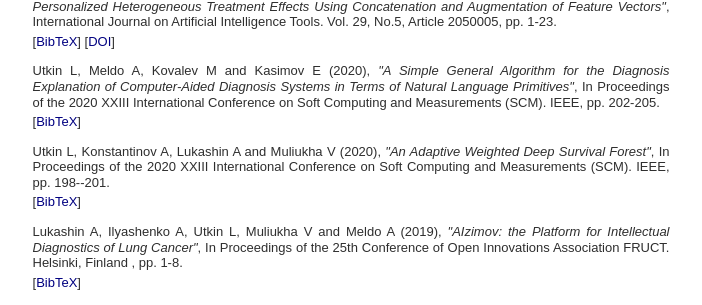
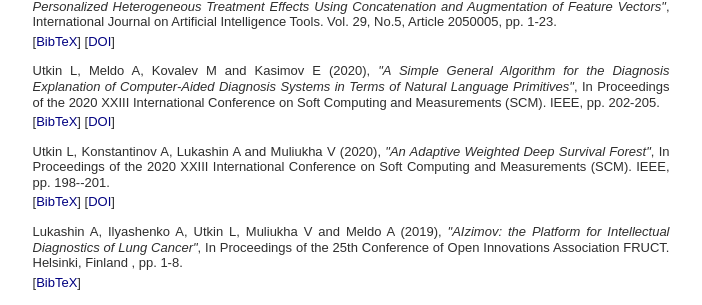
Before and after one commit to levutkin/levutkin.github.io, a Jekyll site: the page publications.html, which Jekyll copies as it is, in a window 1280 px wide and 900 px high, scrolled down 833 px. Shown: the part 146-451 px from the top of the window, without its empty margins (289-991 px from the left). Built offline with Jekyll 4.4.1, drawn with Linux system fonts in a browser that asks for light colours.

Commit message:
Update publications.html

```diff
--- a/publications.html
+++ b/publications.html
@@ -667,21 +667,14 @@ p.infolinks { margin: 0.3em 0em 0em 0em; padding: 0px; }
 </pre></td>
 
 </tr>
-
 <tr id="Utkin-etal-2020a" class="entry">
 	<td>Utkin L, Meldo A, Kovalev M and Kasimov E (2020), <i>"A Simple General Algorithm for the Diagnosis Explanation of Computer-Aided Diagnosis Systems in Terms of Natural Language Primitives"</i>, In Proceedings of the 2020 XXIII International Conference on Soft Computing and Measurements (SCM). IEEE, pp. 202-205.
-	<p class="infolinks"> [<a href="javascript:toggleInfo('Utkin-etal-2020a','bibtex')">BibTeX</a>]</p>
-
-	</td>
-
-</tr>
-
+	<p class="infolinks"> [<a href="javascript:toggleInfo('Utkin-etal-2020a','bibtex')">BibTeX</a>] [<a href="https://doi.org/10.1109/SCM50615.2020.9198764" target="_blank">DOI</a>]</p>
+	</td>
+</tr>
 <tr id="bib_Utkin-etal-2020a" class="bibtex noshow">
-
-<td><b>BibTeX</b>:
-
-<pre>
-
+<td><b>BibTeX</b>:
+<pre>
 @InProceedings{Utkin-etal-2020a,
   author    = {L.V. Utkin and A.A. Meldo and M.S. Kovalev and E.M. Kasimov},
   booktitle = {2020 XXIII International Conference on Soft Computing and Measurements (SCM)},
@@ -694,21 +687,14 @@ p.infolinks { margin: 0.3em 0em 0em 0em; padding: 0px; }
 
 </pre></td>
 
-
-</tr>
-
+</tr>
 <tr id="Utkin-etal-2020b" class="entry">
 	<td>Utkin L, Konstantinov A, Lukashin A and Muliukha V (2020), <i>"An Adaptive Weighted Deep Survival Forest"</i>, In Proceedings of the 2020 XXIII International Conference on Soft Computing and Measurements (SCM). IEEE, pp. 198--201.
-	<p class="infolinks"> [<a href="javascript:toggleInfo('Utkin-etal-2020b','bibtex')">BibTeX</a>]</p>
-
-	</td>
-
-</tr>
-
+	<p class="infolinks"> [<a href="javascript:toggleInfo('Utkin-etal-2020b','bibtex')">BibTeX</a>] [<a href="https://doi.org/10.1109/SCM50615.2020.9198755" target="_blank">DOI</a>]</p>
+	</td>
+</tr>
 <tr id="bib_Utkin-etal-2020b" class="bibtex noshow">
-
-<td><b>BibTeX</b>:
-
+<td><b>BibTeX</b>:
 <pre>
 
 @InProceedings{Utkin-etal-2020b,
```
